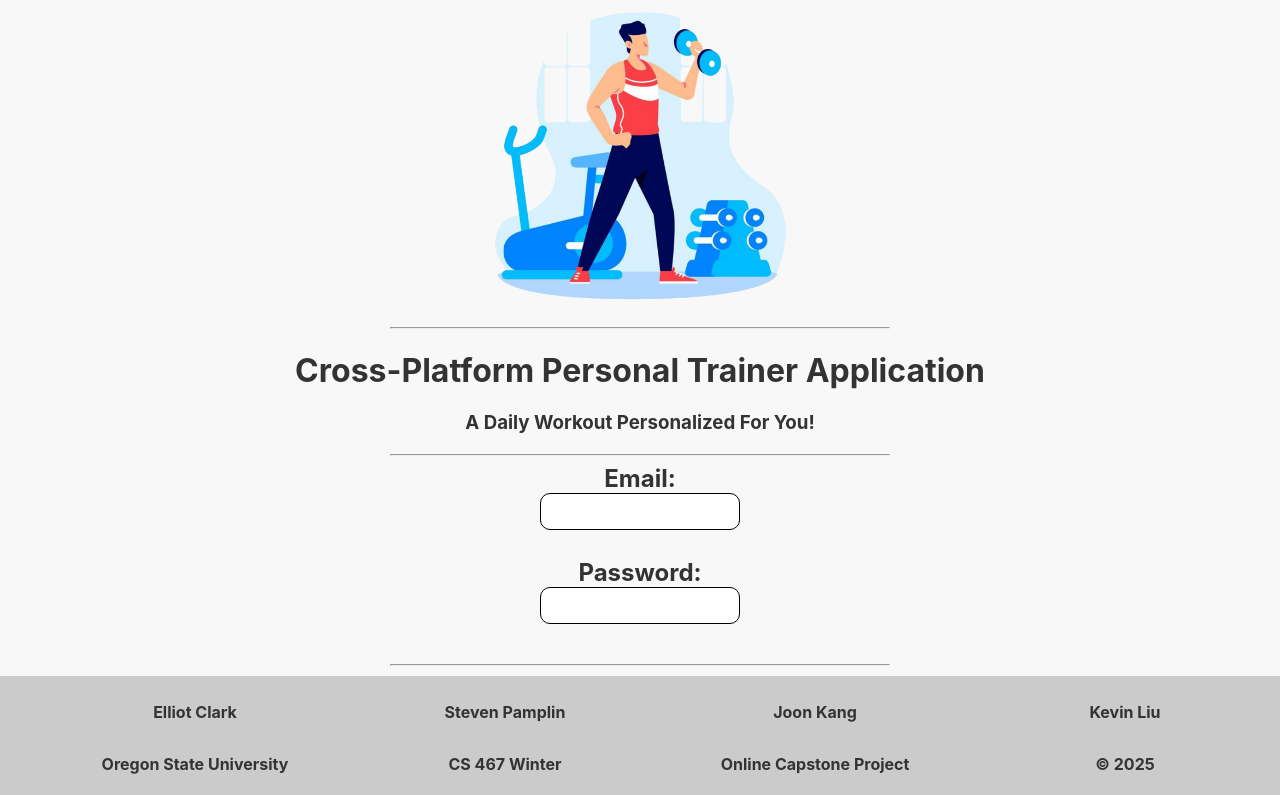
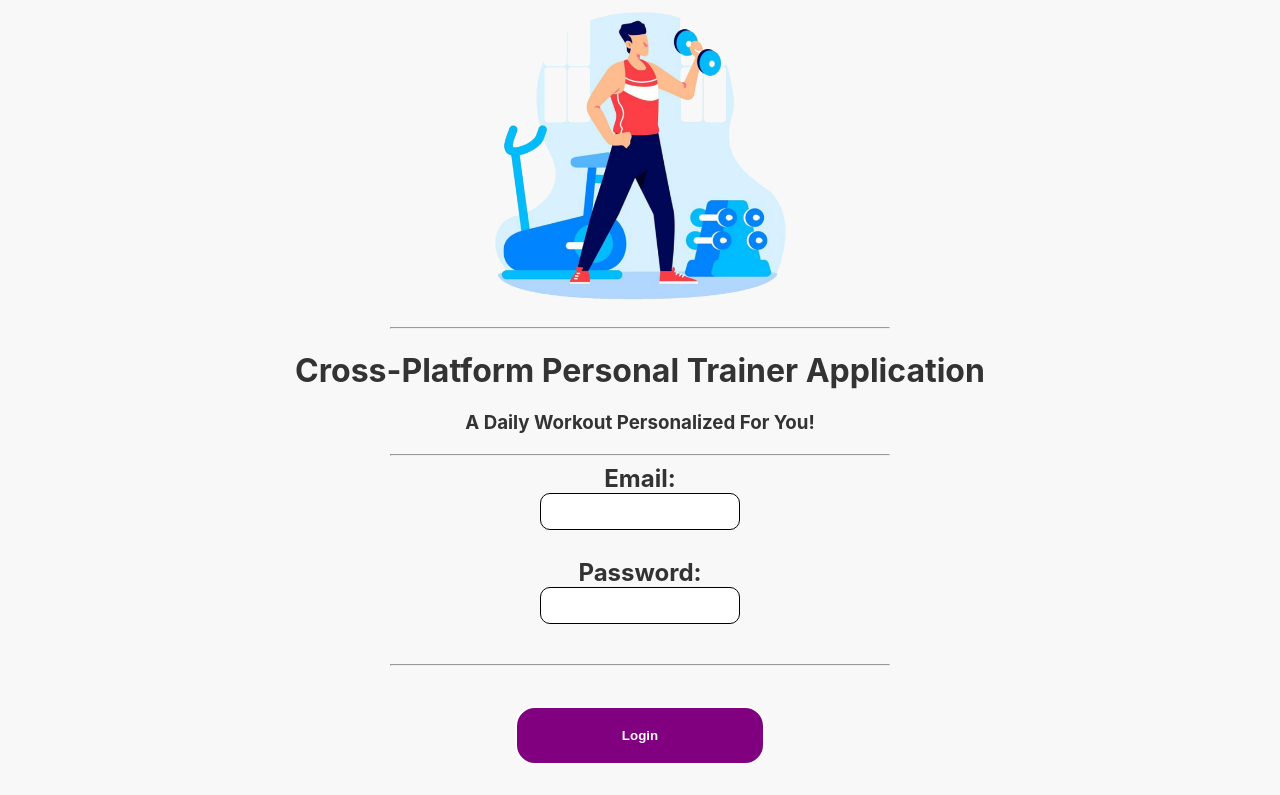
Before and after one commit to kevinliu249/CPFT, a React (Create React App) app in the folder frontend/: page / in a window 1280 px wide. Shown: the top 795 px of the page. Built offline with nearby package versions, Linux system fonts and the light colour scheme.

Commit message:
Footer Fix

```diff
--- a/frontend/src/styles/App.css
+++ b/frontend/src/styles/App.css
@@ -54,9 +54,7 @@ footer {
   display: flex;
   flex-direction: column;
   width: 100%;
-  position: fixed;
-  bottom: 0;
-  padding: 10px 0;
+  margin-top: 8%;
 }
 
 footer ul {
@@ -68,5 +66,4 @@ footer ul li {
   list-style: none;
   text-align: center;
   width: 25%;
-  margin: 0 2%
 }
```
